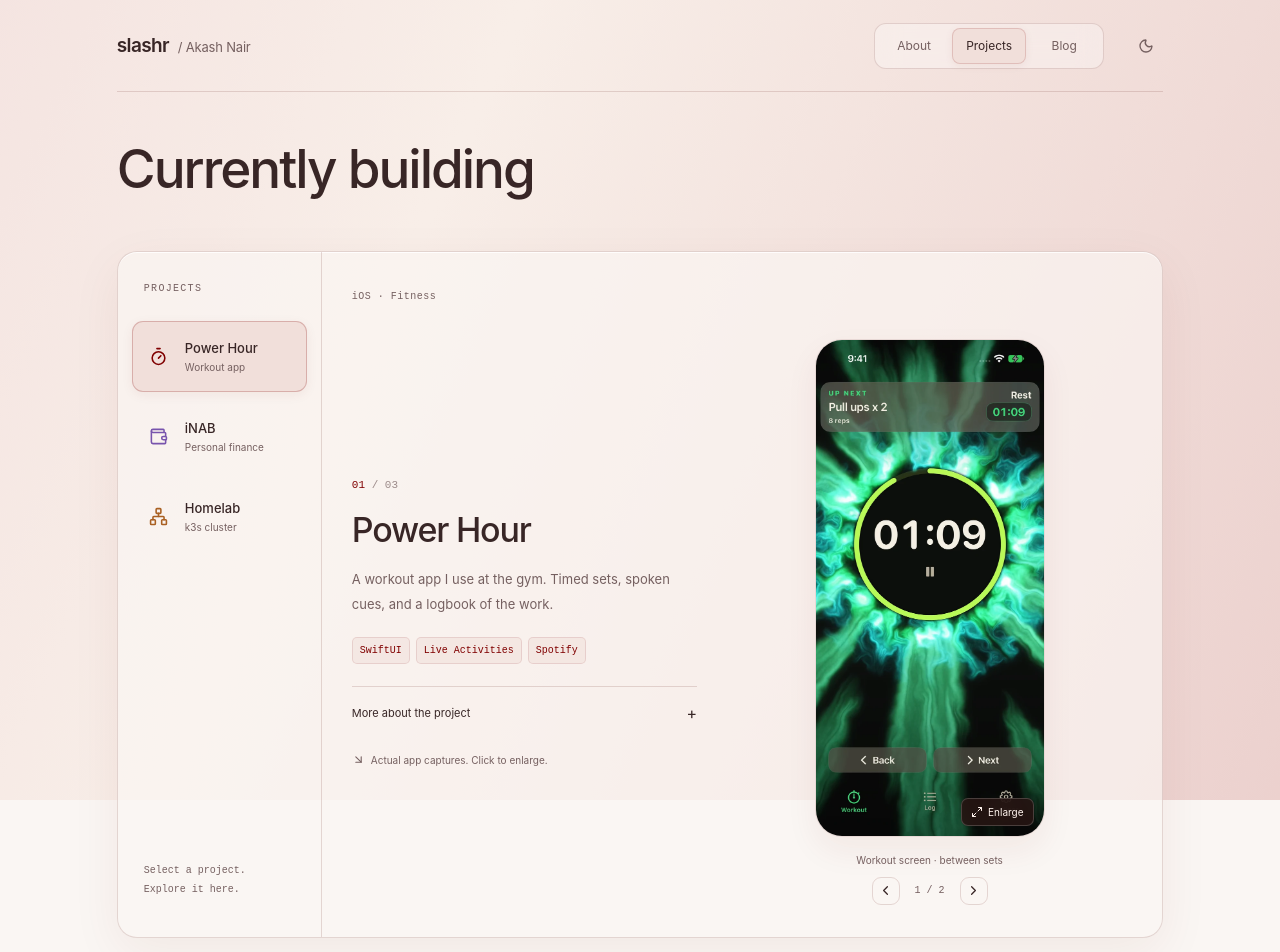
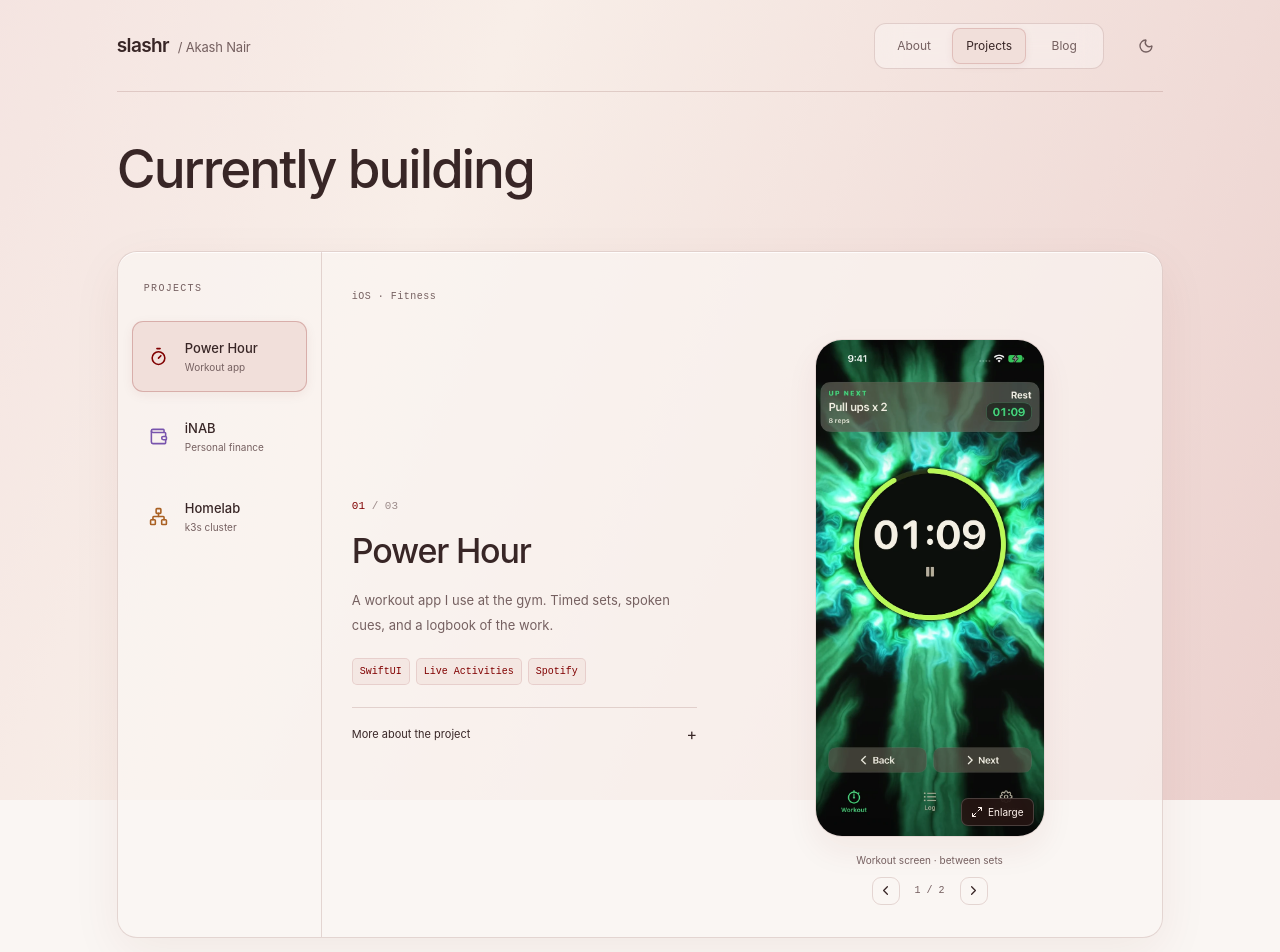
Before and after one commit to slashr/slashr.github.io, a Next.js app: page /projects in a window 1280 px wide. Shown: the top 952 px of the page. Built offline with nearby package versions, Linux system fonts and the light colour scheme.

Commit message:
Remove instructional captions from Projects (#5)

```diff
--- a/app/globals.css
+++ b/app/globals.css
@@ -306,16 +306,6 @@
   line-height: 1.7;
   color: var(--muted);
 }
-.rail-note {
-  font:
-    10px/1.9 ui-monospace,
-    monospace;
-  color: var(--muted);
-  padding: 0 12px;
-  margin-top: auto;
-  padding-top: 90px;
-  margin-bottom: 10px;
-}
 .project-stage {
   min-width: 0;
   min-height: 670px;
@@ -424,19 +414,6 @@
 .project-notes li {
   margin: 6px 0;
 }
-.screenshot-hint {
-  display: flex;
-  align-items: flex-start;
-  gap: 6px;
-  font-size: 10px;
-  line-height: 1.8;
-  color: var(--muted);
-  margin-top: 24px;
-}
-.screenshot-hint svg {
-  margin-top: 2px;
-  flex-shrink: 0;
-}
 .project-preview {
   min-width: 0;
 }
@@ -475,11 +452,6 @@
   grid-row: 4;
   padding-top: 10px;
   margin-top: 10px;
-}
-.wide-panel .screenshot-hint {
-  grid-column: 1;
-  grid-row: 4;
-  margin-top: 17px;
 }
 .wide-panel .project-topline {
   margin-bottom: 18px;
@@ -832,8 +804,7 @@
     border-bottom: 1px solid var(--line);
     padding: 11px 9px;
   }
-  .rail-heading,
-  .rail-note {
+  .rail-heading {
     display: none;
   }
   .project-tabs {
@@ -906,10 +877,6 @@
   .project-notes summary {
     font-size: 12px;
   }
-  .screenshot-hint {
-    margin-top: 16px;
-    font-size: 10px;
-  }
   .project-preview {
     width: 100%;
   }
@@ -932,9 +899,6 @@
   .wide-panel .project-notes {
     margin-top: 18px;
     padding-top: 13px;
-  }
-  .wide-panel .screenshot-hint {
-    margin-top: 17px;
   }
   .wide-panel .project-topline {
     margin-bottom: 23px;
--- a/components/workbench.tsx
+++ b/components/workbench.tsx
@@ -1,7 +1,7 @@
 "use client";
 import { useEffect, useRef, useState, type KeyboardEvent } from "react";
 import { motion } from "motion/react";
-import { Timer, Wallet, Network, ArrowDownRight } from "lucide-react";
+import { Timer, Wallet, Network } from "lucide-react";
 import { projects, type ProjectId, type Project } from "@/lib/projects";
 import { HomelabArchitecture } from "./homelab-architecture";
 import { Screenshots } from "./screenshots";
@@ -56,12 +56,6 @@
                 </ul>
               </details>
             </>
-          )}
-          {!isLab && (
-            <span className="screenshot-hint">
-              <ArrowDownRight size={13} aria-hidden="true" />
-              Actual app captures. Click to enlarge.
-            </span>
           )}
         </div>
         <div className={`project-preview ${isLab ? "lab-preview" : ""}`}>
@@ -165,11 +159,6 @@
             );
           })}
         </div>
-        <span className="rail-note">
-          Select a project.
-          <br />
-          Explore it here.
-        </span>
       </aside>
       <div className="project-stage">
         {projects.map((project) => (
```
